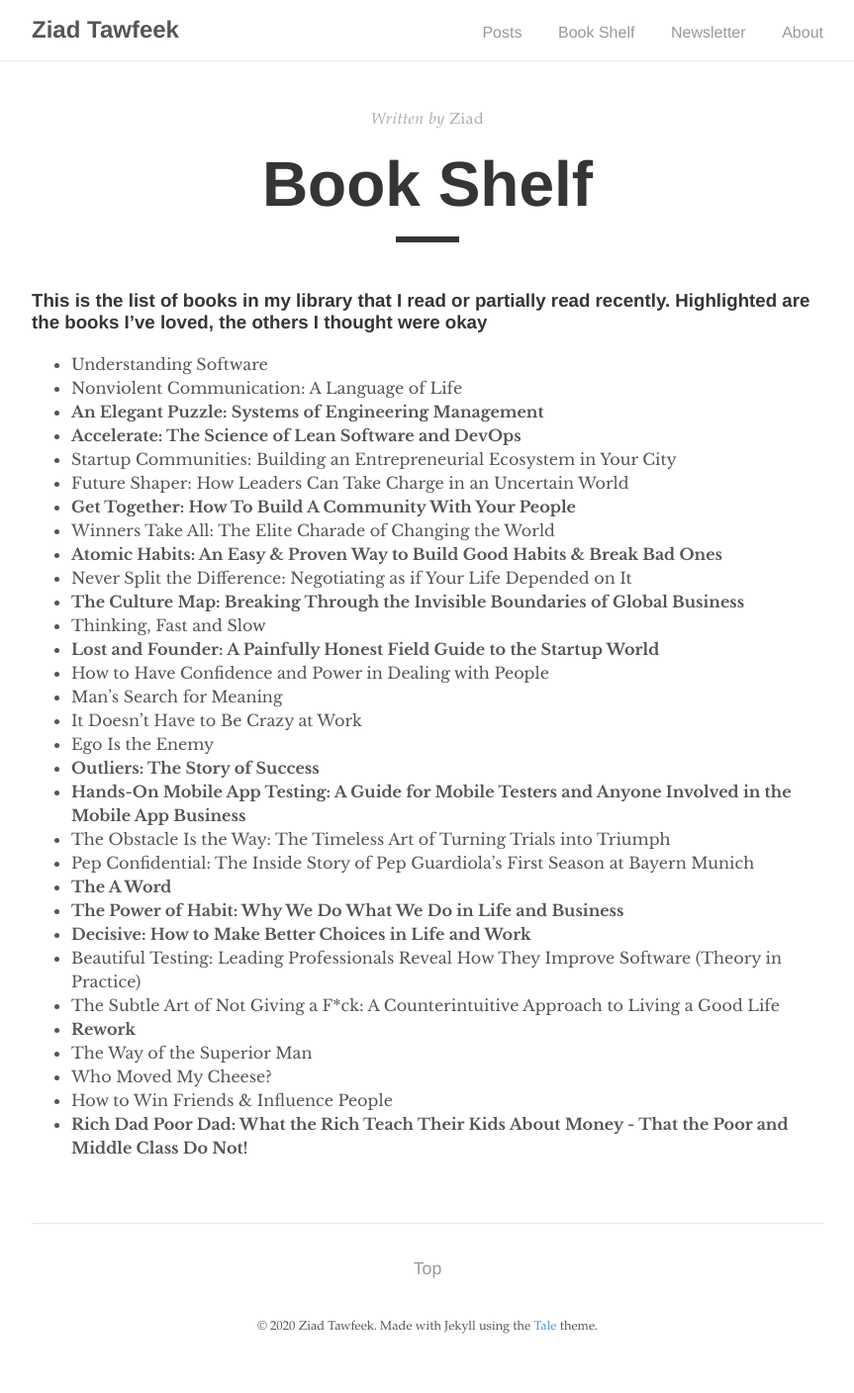
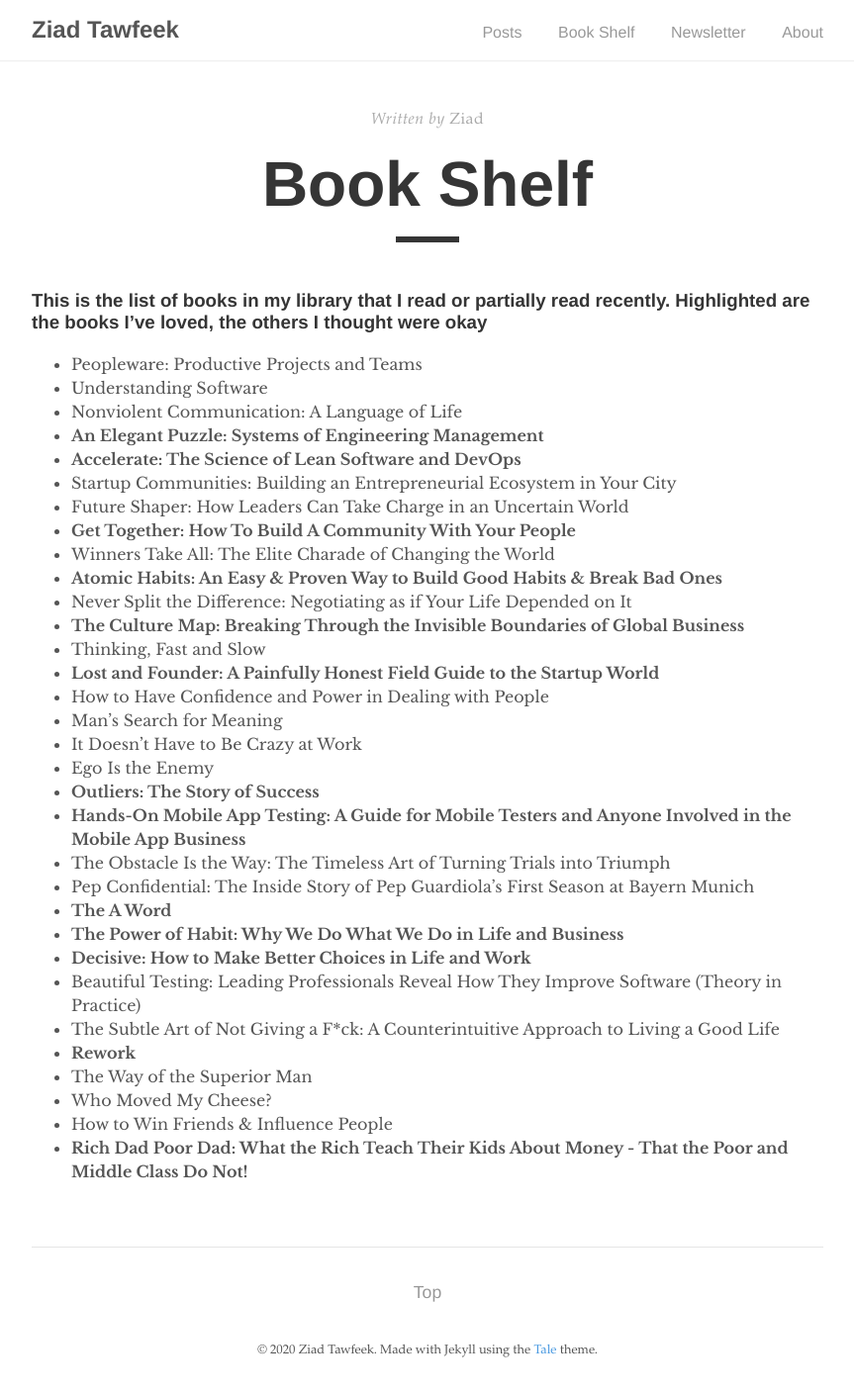
Before and after one commit to ziadtawfeek/web, a Jekyll site: the page built from _pages/book-shelf.md, in a window 1280 px wide. Shown: the whole page at 99% size, without its empty margins (208-1071 px from the left). Built offline with Jekyll 4.4.1, drawn with Linux system fonts in a browser that asks for light colours; before the commit the page ends 1384 px from its top, so only the background shows below that.

Commit message:
Update book-shelf.md

```diff
--- a/_pages/book-shelf.md
+++ b/_pages/book-shelf.md
@@ -7,6 +7,7 @@ permalink: /book-shelf/
 
 ### This is the list of books in my library that I read or partially read recently. Highlighted are the books I’ve loved, the others I thought were okay
 
+- Peopleware: Productive Projects and Teams
 - Understanding Software
 - Nonviolent Communication: A Language of Life
 - **An Elegant Puzzle: Systems of Engineering Management**
```
